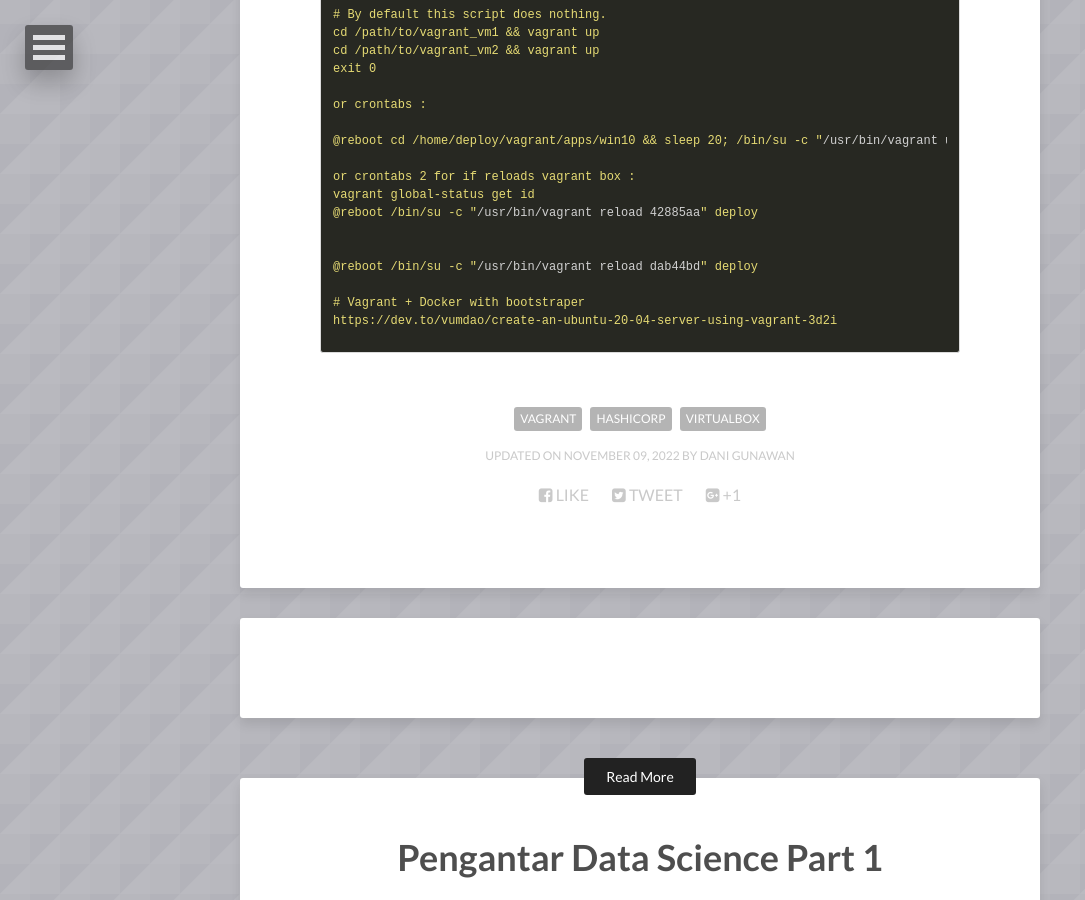
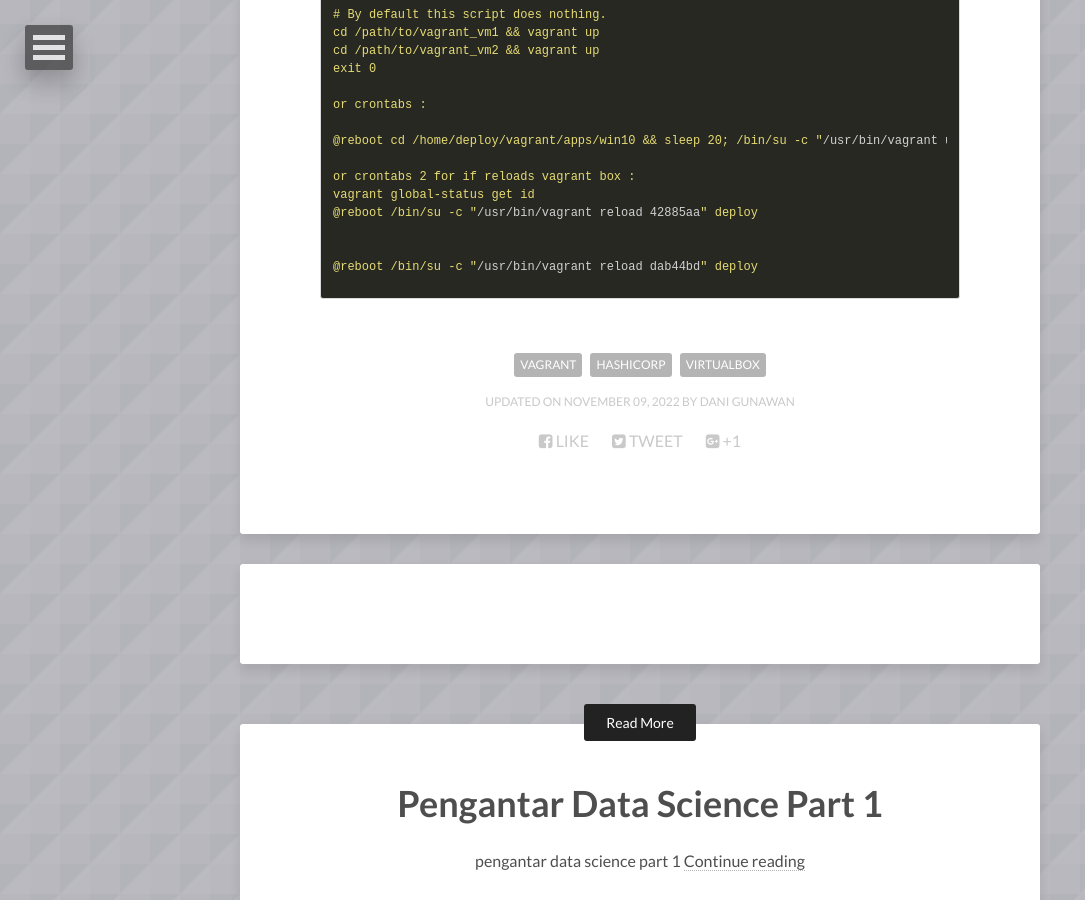
Before and after one commit to danigunawan/danigunawan.github.io, a Jekyll site: the page built from _posts/2022-11-09-belajar-vagrant-part-1.md, in a window 1280 px wide and 900 px high, scrolled down 8586 px. Shown: the whole window, without its empty margins (0-1085 px from the left). Built offline with Jekyll 4.4.1, drawn with Linux system fonts in a browser that asks for light colours; nearby versions of some CDN libraries; comment, search, counter and statistics services are not loaded.

Commit message:
[ADD POSTING] posting

```diff
--- a/_posts/2022-11-09-belajar-vagrant-part-1.md
+++ b/_posts/2022-11-09-belajar-vagrant-part-1.md
@@ -470,7 +470,4 @@
 
 @reboot /bin/su -c "/usr/bin/vagrant reload dab44bd" deploy
 
-# Vagrant + Docker with bootstraper
-https://dev.to/vumdao/create-an-ubuntu-20-04-server-using-vagrant-3d2i
-
 {% endhighlight %}
```
